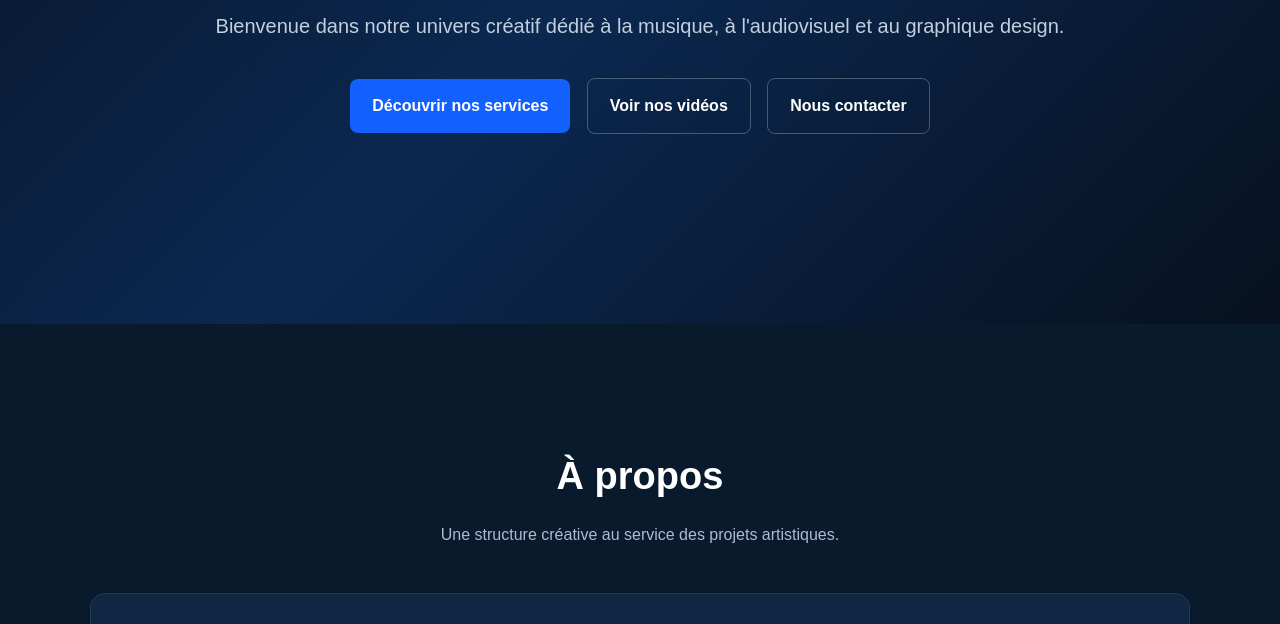
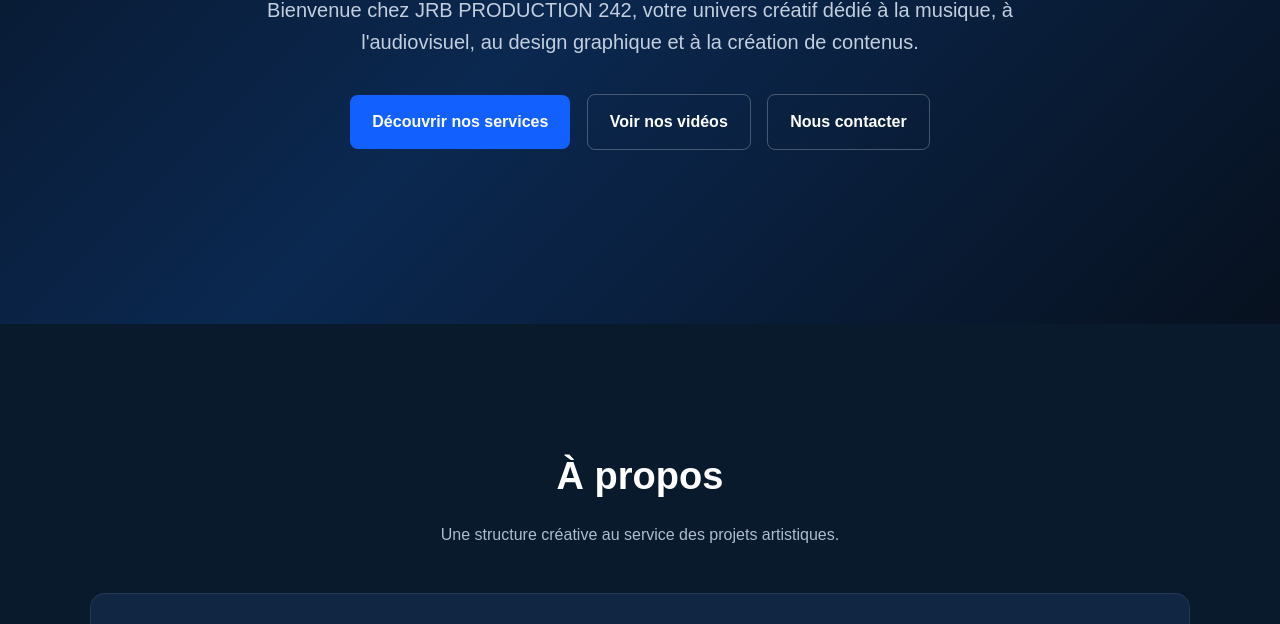
Before and after one commit to productionjrb0-hub/JRB-PRODUCTION-242, a plain HTML site: page index.html in a window 1280 px wide. Shown: the part 476-1100 px from the top of the page. Drawn offline with Linux system fonts and the light colour scheme.

Commit message:
Update welcome message in index.html

```diff
--- a/index.html
+++ b/index.html
@@ -215,8 +215,8 @@ font-size:48px
 <h1>JRB <span>PRODUCTION 242</span></h1>
 
 <p>
-Bienvenue dans notre univers créatif dédié à la musique,
-à l'audiovisuel et au graphique design.
+Bienvenue chez JRB PRODUCTION 242, votre univers créatif dédié à la musique,
+à l'audiovisuel, au design graphique et à la création de contenus.
 </p>
 
 <div class="buttons">
```
